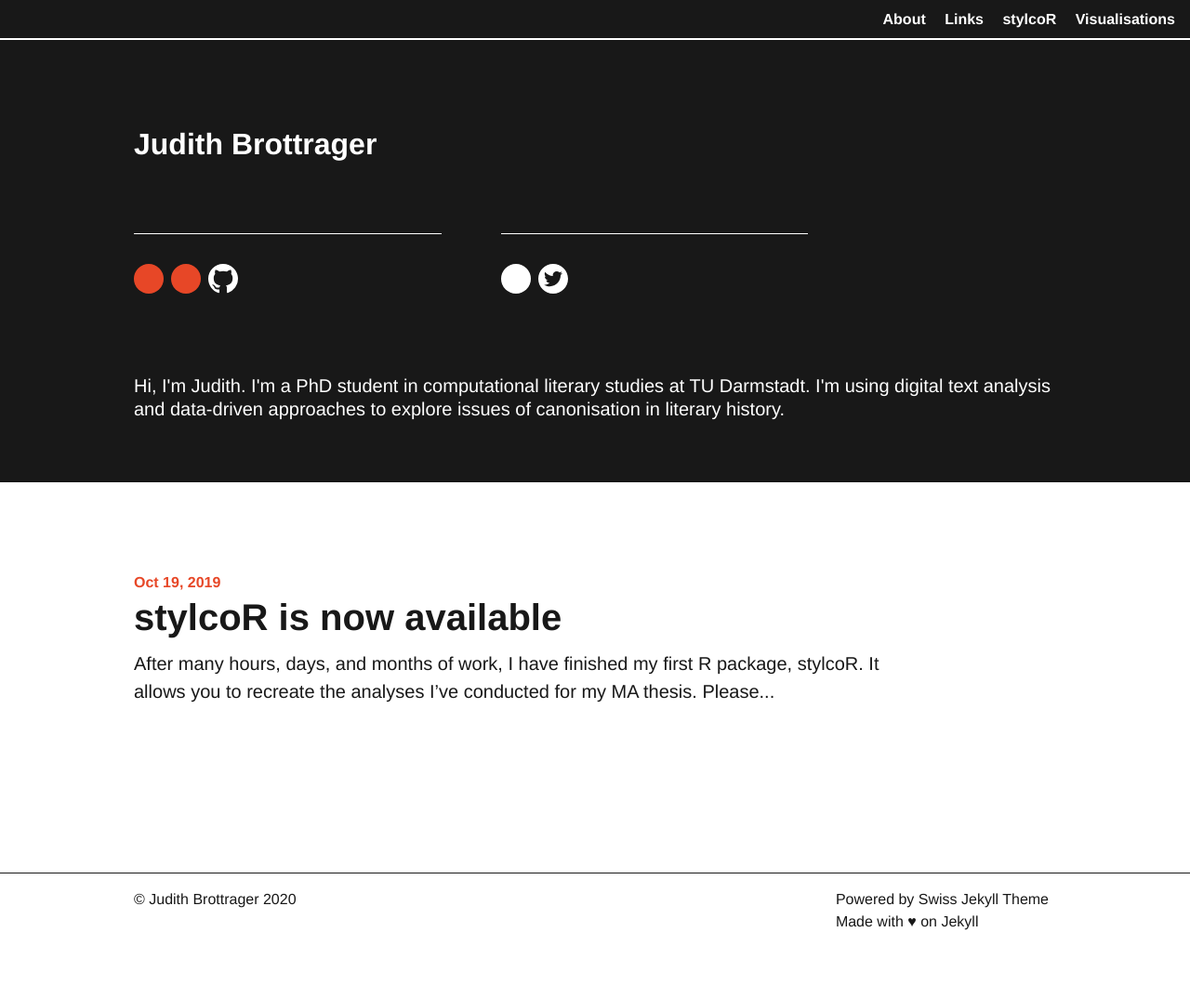
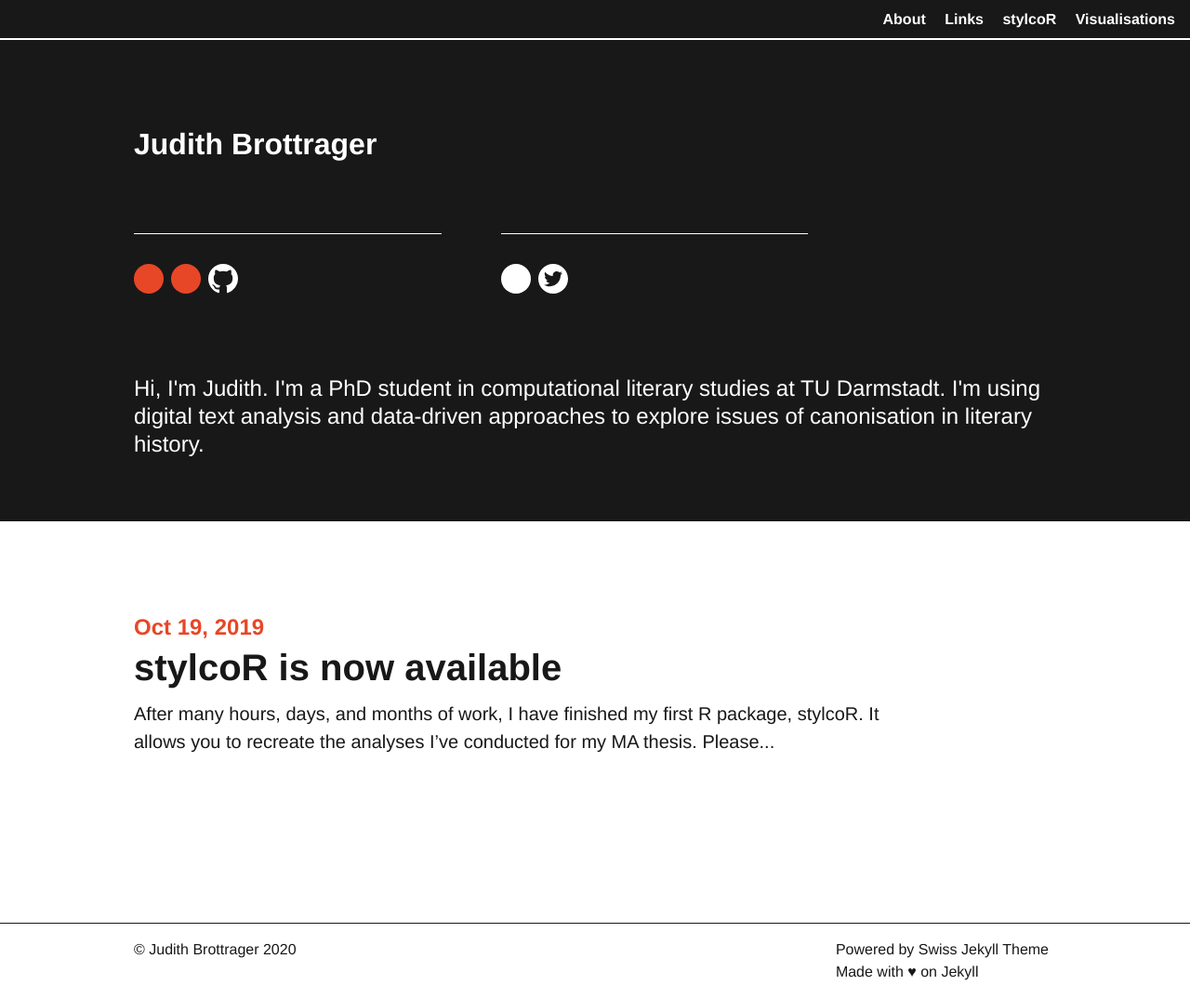
Before and after one commit to jbrottrager/jb, a Jekyll site: the page built from index.html, in a window 1280 px wide. Shown: the whole page at 93% size. Built offline with Jekyll 4.4.1, drawn with Linux system fonts in a browser that asks for light colours; before the commit the page ends 1020 px from its top, so only the background shows below that.

Commit message:
Update _variables.scss

```diff
--- a/_sass/_variables.scss
+++ b/_sass/_variables.scss
@@ -12,9 +12,9 @@ $h0-desktop: 32px;
 $h1-size: 40px !default;
 $h2-size: 32px !default;
 $h3-size: 24px !default;
-$h4-size: 20px !default;
-$h5-size: 16px !default;
-$h6-size: 12px !default;
+$h4-size: 24px !default;
+$h5-size: 24px !default;
+$h6-size: 24px !default;
 
 // Default border color
 $color-border: #ddd !default;
@@ -23,7 +23,7 @@ $color-border: #ddd !default;
 $container-width: 64em;
 
 // Large breakpoint
-$breakpoint-lg: 52em;
+$breakpoint-lg: 32em;
 
 // Spacing unit
 $spacer: 8px !default;
```
